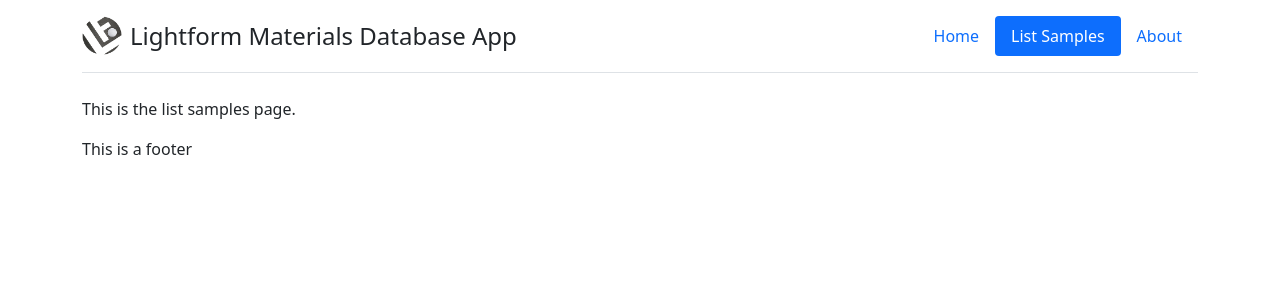
After one commit to LightForm-group/lightform_data_explorer, a Flask app: page /list_samples in a window 1280 px wide. The commit adds this page. Shown: the top 300 px of the page. Run offline with Flask 2, Linux system fonts and the light colour scheme; parts of the project's set-up code (start-up, migrations or seed data) failed here and were passed over.

```diff
--- /dev/null
+++ b/materials_app/queries.py
@@ -0,0 +1,7 @@
+from typing import List
+
+from materials_app.db import Sample
+
+
+def get_all_samples() -> List[Sample]:
+    return Sample.query.all()
--- a/materials_app/templates/add_sample.html
+++ /dev/null
@@ -1,5 +0,0 @@
-{% extends "base.html" %}
-{% set active_page = "add_sample" %}
-{% block body %}
-    This is the add sample page.
-{%  endblock %}
--- a/materials_app/templates/base.html
+++ b/materials_app/templates/base.html
@@ -19,7 +19,7 @@
 
 <div class="container">
 
-    {% set navigation_bar = [('/', 'index', 'Home'), ('add_sample', 'add_sample', 'Add Sample'), ('about', 'about', 'About')] -%}
+    {% set navigation_bar = [('/', 'index', 'Home'), ('list_samples', 'list_samples', 'List Samples'), ('about', 'about', 'About')] -%}
 
     <header class="d-flex flex-wrap justify-content-center py-3 mb-4 border-bottom">
         <a href="/" class="d-flex align-items-center mb-3 mb-md-0 me-md-auto text-dark text-decoration-none">
--- /dev/null
+++ b/materials_app/templates/list_samples.html
@@ -0,0 +1,10 @@
+{% extends "base.html" %}
+{% set active_page = "list_samples" %}
+{% block body %}
+    This is the list samples page.
+    <ul>
+    {%  for sample in samples %}
+        <li>{{ sample.sample_name }}</li>
+    {% endfor %}
+    </ul>
+{%  endblock %}
--- a/materials_app/views.py
+++ b/materials_app/views.py
@@ -1,5 +1,7 @@
 from materials_app import app
 from flask import render_template
+
+from materials_app.queries import get_all_samples
 
 
 @app.route('/')
@@ -7,9 +9,10 @@ def show_index():
     return render_template("index.html")
 
 
-@app.route('/add_sample')
-def show_add_sample():
-    return render_template('add_sample.html')
+@app.route('/list_samples')
+def show_list_samples():
+    samples = get_all_samples()
+    return render_template('list_samples.html', samples=samples)
 
 
 @app.route('/about')
```
Also changed, not shown: materials_app/__init__.py (+5 -3 lines), materials_app/db.py (added, +24 -0 lines).
